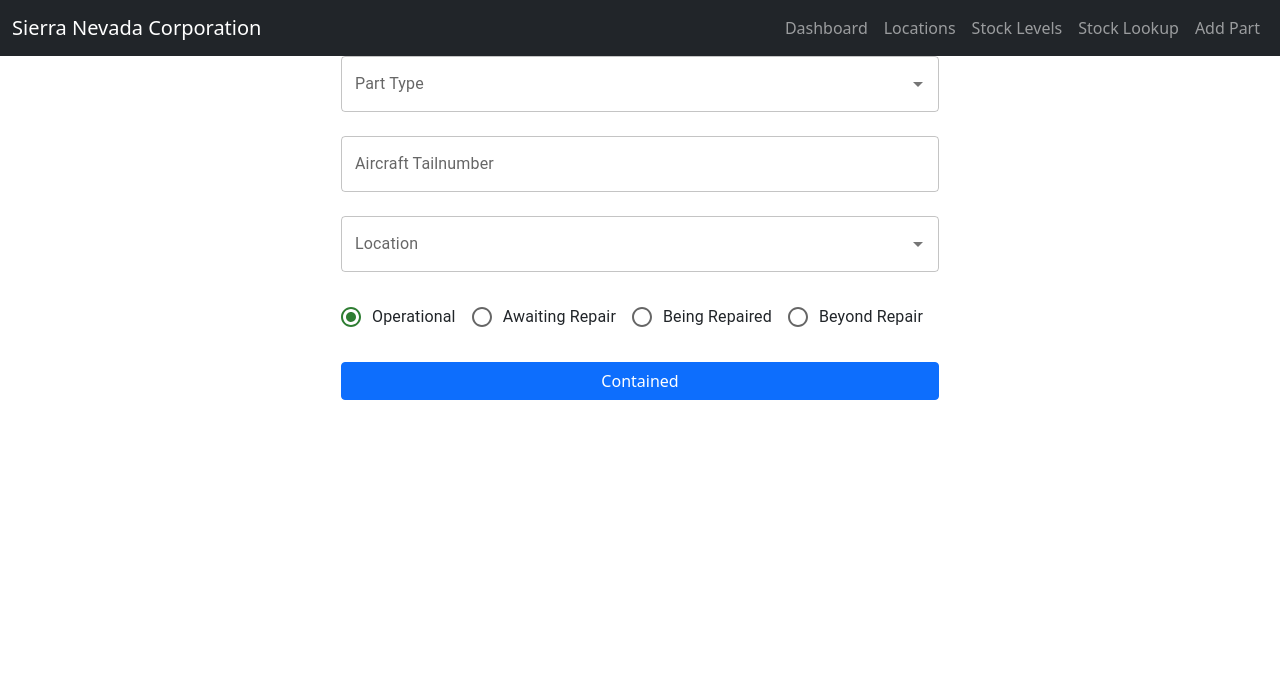
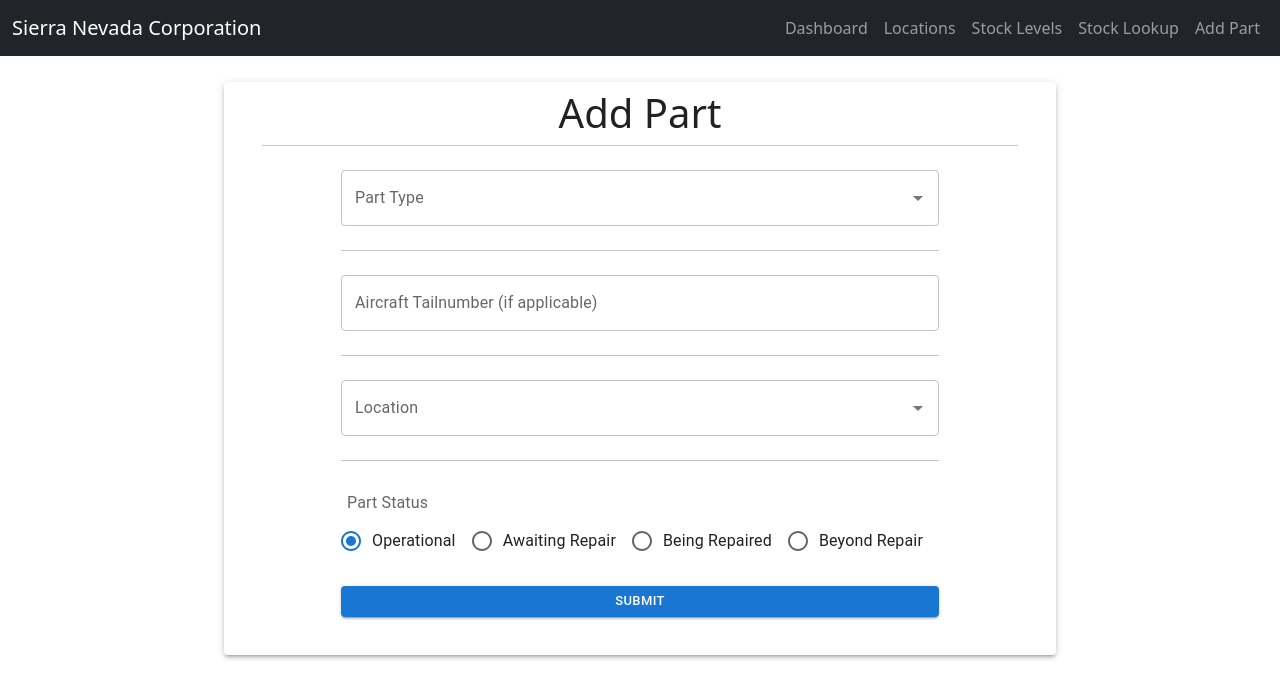
Before and after one commit to reicraftscodes/uas-lifecycle-management-frontend, a React (Create React App) app: page /add-part in a window 1280 px wide. Shown: the top 698 px of the page. Built offline with nearby package versions, Linux system fonts and the light colour scheme.

Commit message:
docs : issue #10 Added comments and formatted code as well as fixing error messages

```diff
--- a/src/css/AddPart.css
+++ b/src/css/AddPart.css
@@ -1,8 +1,14 @@
-.alertPos {
+ .alertPos {
     position: absolute;
-    padding-left: 10%;
-    padding-right: 10%;
-    width: 100%;
+    width: 60%;
     margin: auto;
 
 }
+
+.formBody {
+    padding-top: 2%;
+}
+
+h1 {
+    padding-top: 1%;
+}
--- a/src/pages/AddPart.js
+++ b/src/pages/AddPart.js
@@ -1,23 +1,25 @@
 import { useState } from "react";
-import {Form, FormGroup, Label, Input,Button, ButtonGroup, Col, Container} from "reactstrap";
 import TextField from '@mui/material/TextField';
 import Autocomplete from '@mui/material/Autocomplete';
+import { FormControl, RadioGroup, FormControlLabel, Radio, Alert, Divider, Paper, FormLabel, Button} from "@mui/material";
 import '../css/AddPart.css'
-import { FormControl, RadioGroup, FormControlLabel, Radio, Alert, Fade, Snackbar } from "@mui/material";
 
 const AddPart = () => {
+    //state variables using hooks which store the input field data
     const [partTypeName, setPartTypeName] = useState('');
-    const [partType, setPartType] = useState('1');
+    const [partType, setPartType] = useState('0');
     const [aircraft, setAircraft] = useState('');
     const [location, setLocation] = useState('');
-    const manufacture = "";
     const [partStatus, setPartStatus] = useState('OPERATIONAL');
+
+    //used for displaying errors and messages associated with them
     const [alert, setAlert] = useState(false);
     const [alertMessage, setAlertMessage] = useState('');
     const [alertSeverity, setAlertSeverity] = useState('success');
+    const manufacture = "";
 
+    //locations and part types used in auto complete text fields
     const locations = ["Ankara", "Cardiff","Dublin","Edinburgh","London","Nevada","St Athen"];
-
     const partTypes = [
         {label:'Wing A', id:1},
         {label:"Wing B", id:2},
@@ -31,68 +33,85 @@ const AddPart = () => {
         {label:"Quad Arm", id:10},
         {label:"Gimble", id:11}];
 
+    //when submit button is pressed this method is called, it adds the part to the database using a post request and displays a result alert.
+    const handleSubmission = (e) => {
+        //prevents reloading on form submission
+        e.preventDefault();
 
-    const handleSubmission = (e) => {
-        e.preventDefault();
-        setPartType(partTypeName.id);
+        //part which is turned into json for the post request
         const part = {partType, aircraft, location, manufacture, partStatus};
 
+        //fetch api used to send post request
         fetch('http://localhost:8080/parts/add', {
             method: 'POST',
             headers: {"Content-Type": "application/json" },
             body: JSON.stringify(part)
         }).then(response => response.json()).then(data => {
             if(data["response"] === "Success") {
+                //if the request is successful an alert is shown with a success message
                 setAlertMessage("Part added successfully!");
                 setAlertSeverity("success");
                 setAlert(true);
+                //hides the alert after displaying for 3 seconds
                 setTimeout(() => { setAlert(false) }, 3000);
-
             } else {
+                //if the request is unsuccessful it displays the response in an alert
                 setAlertMessage(data["response"]);
                 setAlertSeverity("error");
                 setAlert(true);
+                setTimeout(() => { setAlert(false) }, 3000);
             }
         }).catch(error => {
+            //catches error for not being able to communicate with the server and displays an alert to the user.
             setAlertMessage("Error communicating with server, part not saved");
             setAlertSeverity("error");
             setAlert(true);
+            setTimeout(() => { setAlert(false) }, 3000);
         })
     }
 
-
     return (
-
         <div className="addPart">
+            <div class="formBody">
+                {/*paper is used to contain the input form to display it*/}
+                <Paper elevation={3} sx={{width: "65%", margin: "auto", p: "3%", pt: "0%" }}>
                     <div class="alertPos">
                         {alert ? <Alert severity={alertSeverity}>{alertMessage}</Alert> : <></> }
                     </div>
-
-
+                    <h1>Add Part</h1>
+                    <Divider/>
                     <FormControl>
-                <Autocomplete isOptionEqualToValue={(option, value) => option.id === value.id} value={partTypeName} onChange={(event, newValue) => {setPartTypeName(newValue);}} diablePortal id="partTypeSearchField" options={partTypes} renderInput={(params) => <TextField {...params} label="Part Type" />}/>
                         <br/>
-                <TextField label="Aircraft Tailnumber" onChange={(e) => setAircraft(e.target.value)}/>
+                        {/*Part Type autocomplete text field */}
+                        <Autocomplete isOptionEqualToValue={(option, value) => option.id === value.id} value={partTypeName.id} onChange={(event, newValue) => {setPartType(newValue.id);}} diablePortal id="partTypeSearchField" options={partTypes} renderInput={(params) => <TextField {...params} label="Part Type" />}/>
                         <br/>
+                        <Divider/>
+                        <br/>
+                        {/* Aircraft text field this isnt required in submission*/}
+                        <TextField label="Aircraft Tailnumber (if applicable)" onChange={(e) => setAircraft(e.target.value)}/>
+                        <br/>
+                        <Divider/>
+                        <br/>
+                        {/*Location autocomplete text field */}
                         <Autocomplete value={location} onChange={(event, newValue) => {setLocation(newValue);}} disablePortal id="locationSearchField" options={locations} renderInput={(params) => <TextField {...params} label="Location" />}/>
                         <br/>
+                        <Divider/>
+                        <br/>
+                        {/*Part status radio group */}
+                        <FormLabel sx={{textAlign: "left", p: "1%"}}>Part Status</FormLabel>
                         <RadioGroup row value={partStatus} onChange={(e) => setPartStatus(e.target.value)}>
-                    <FormControlLabel value="OPERATIONAL" control={<Radio color="success"/>} label="Operational"/>
-                    <FormControlLabel value="AWAITING_REPAIR" control={<Radio color="success"/>} label="Awaiting Repair"/>
-                    <FormControlLabel value="BEING_REPAIRED" control={<Radio color="success"/>} label="Being Repaired"/>
-                    <FormControlLabel value="BEYOND_REPAIR" control={<Radio color="success"/>} label="Beyond Repair"/>
+                            <FormControlLabel value="OPERATIONAL" control={<Radio color="primary"/>} label="Operational"/>
+                            <FormControlLabel value="AWAITING_REPAIR" control={<Radio color="primary"/>} label="Awaiting Repair"/>
+                            <FormControlLabel value="BEING_REPAIRED" control={<Radio color="primary"/>} label="Being Repaired"/>
+                            <FormControlLabel value="BEYOND_REPAIR" control={<Radio color="primary"/>} label="Beyond Repair"/>
                         </RadioGroup>
                         <br/>
-                <Button varient="contained" color="primary" size="small" onClick={handleSubmission}>Contained</Button>
-
+                        <Button variant="contained" color="primary" size="small" onClick={handleSubmission}>Submit</Button>
                     </FormControl>
-
+                </Paper>
             </div>
-
+        </div>
     );
-
 }
 
-
-
 export default AddPart
```
Lines whose indentation alone changed are shown as unchanged.
